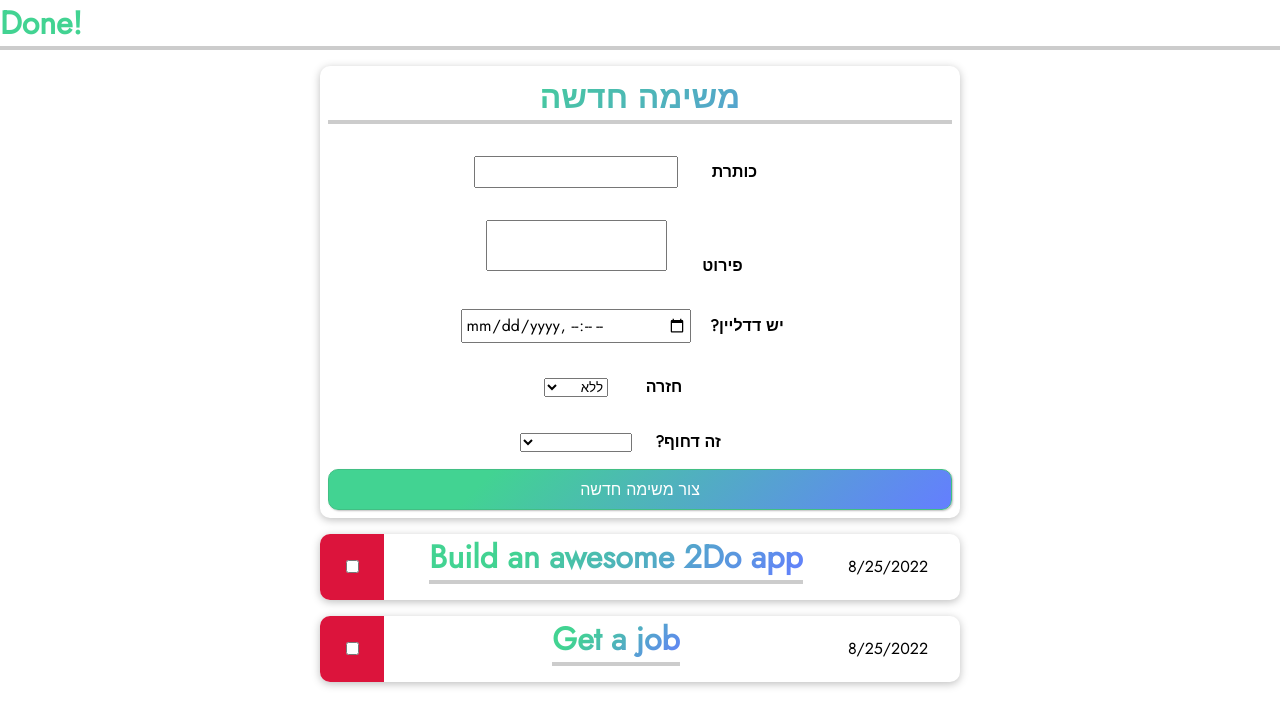
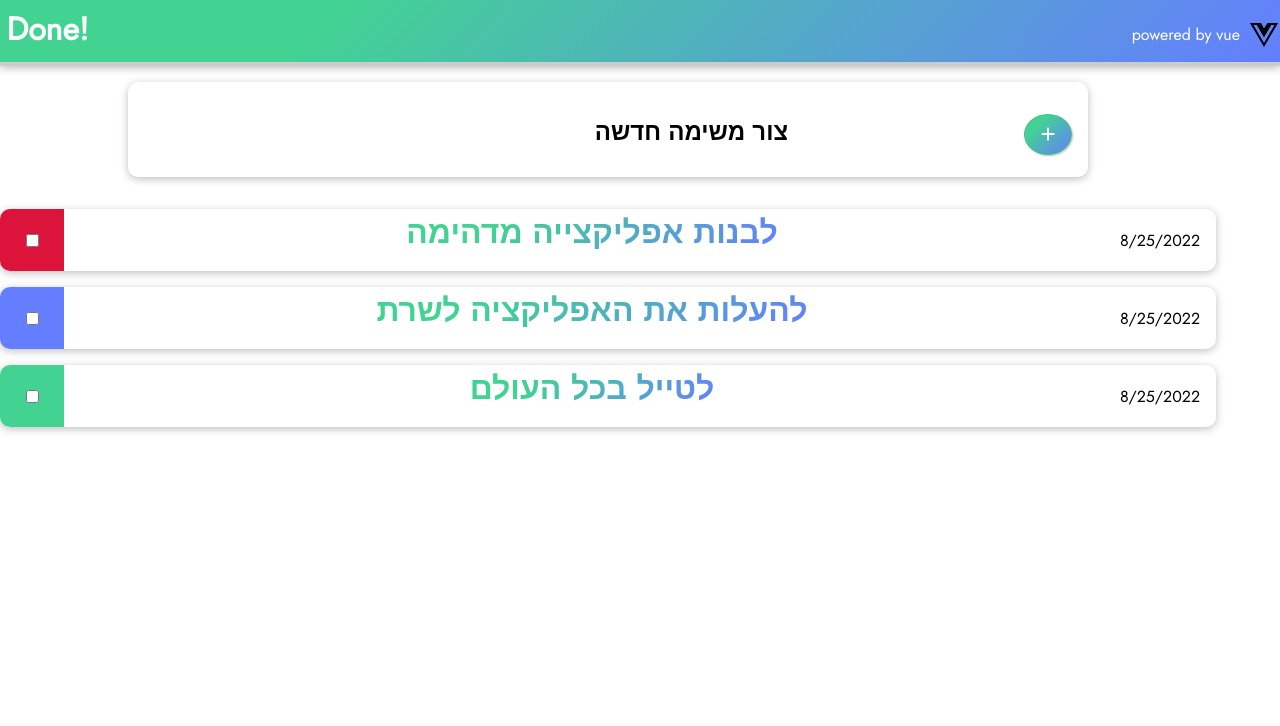
Before and after one commit to yisraelyoav/Done2do-app-vue, a Vue app: page / in a window 1280 px wide. Shown: the top 726 px of the page. Built offline with nearby package versions, Linux system fonts and the light colour scheme.

Commit message:
feat: add transition for todoItem & newTodoBtn TheHeader comp, AppLayout comp, style: priority different colors

```diff
--- a/src/App.vue
+++ b/src/App.vue
@@ -1,5 +1,7 @@
 <template>
-  <h2 class="header">Done!</h2>
+  <theHeader />
+  <AppLayout>
+    <main>
       <new-todo-modal @add-todo="addNewTodo"></new-todo-modal>
       <ul>
         <todo-item
@@ -16,29 +18,50 @@
           @delete="deleteTodo"
         ></todo-item>
       </ul>
+    </main>
+  </AppLayout>
 </template>
 
 <script>
+import TheHeader from "./components/layout/TheHeader.vue";
+import AppLayout from "./components/layout/appLayout.vue";
+import TodoItem from "./components/Todos/TodoItem.vue";
+import NewTodoModal from "./components/Todos/NewTodoModal.vue";
 export default {
+  components: {
+    TheHeader,
+    AppLayout,
+    TodoItem,
+    NewTodoModal,
+  },
   data() {
     return {
       todos: [
         {
           id: "1",
-          title: "Build an awesome 2Do app",
-          description: "dazzeling app that will get you a job",
+          title: "לבנות אפליקצייה מדהימה",
+          description: "אפליקציה מהממת שתשיג לי עבודה",
           deadline: new Date().toLocaleDateString(),
           repetition: "חזרה שבועית",
-          priority: "High",
+          priority: "high",
           isDone: false,
         },
         {
           id: "2",
-          title: "Get a job",
-          description: "finally get an amazing job",
+          title: "להעלות את האפליקציה לשרת",
+          description: "הירוקו/פיירבייס/ שרת אחר כלשהו",
           deadline: new Date().toLocaleDateString(),
           repetition: "חזרה שנתית",
-          priority: "High",
+          priority: "medium",
+          isDone: false,
+        },
+        {
+          id: "3",
+          title: "לטייל בכל העולם",
+          description: "אפשר להתחיל בחוצה אמריקה הצפונית",
+          deadline: new Date().toLocaleDateString(),
+          repetition: "חזרה שנתית",
+          priority: "low",
           isDone: false,
         },
       ],
@@ -77,7 +100,6 @@ export default {
 * {
   box-sizing: border-box;
 }
-
 html {
   font-family: "Jost", sans-serif;
 }
@@ -85,54 +107,20 @@ html {
 body {
   margin: 0;
 }
-
-header {
-  box-shadow: 0 2px 8px rgba(0, 0, 0, 0.26);
-  margin: 3rem auto;
-  border-radius: 10px;
-  padding: 1rem;
-  background-color: #58004d;
-  color: white;
-  text-align: center;
-  width: 90%;
-  max-width: 40rem;
+main {
+  display: flex;
+  flex-direction: column;
+}
+#app {
+  display: flex;
+  flex-direction: column;
+  align-content: center;
 }
 
 #app ul {
   margin: 0;
   padding: 0;
   list-style: none;
-}
-
-#app li {
-  justify-content: space-between;
-  display: flex;
-  direction: rtl;
-}
-
-h2 {
-  font-size: 2rem;
-  cursor: pointer;
-  border-bottom: 4px solid #ccc;
-  background: -webkit-linear-gradient(315deg, #42d392 25%, #647eff);
-  background-clip: text;
-  -webkit-background-clip: text;
-  -webkit-text-fill-color: transparent;
-  margin: 0 0 1rem 0;
-}
-
-#app form {
-  display: flex;
-  flex-direction: column;
-  justify-content: center;
-  direction: rtl;
-  box-shadow: 0 2px 8px rgba(0, 0, 0, 0.26);
-  margin: 1rem auto;
-  border-radius: 10px;
-  padding: 0.5rem;
-  text-align: center;
-  width: 90%;
-  max-width: 40rem;
 }
 
 button {
@@ -155,20 +143,6 @@ button:active {
   color: rgb(132, 6, 146);
   box-shadow: 3px 3px 3px rgba(105, 1, 125, 0.26);
 }
-#app input {
-  font: inherit;
-  padding: 0.15rem;
-}
-#app label {
-  font-weight: bold;
-  margin-right: 1rem;
-  width: 7rem;
-  display: inline-block;
-}
-#app textarea {
-  resize: none;
-}
-#app form div {
-  margin: 1rem 0;
-}
+
+
 </style>
--- a/src/components/Todos/NewTodoModal.vue
+++ b/src/components/Todos/NewTodoModal.vue
@@ -1,9 +1,40 @@
 <template>
   <form @submit.prevent="submitData">
-    <h2>משימה חדשה</h2>
+    <div class="addHeader">
+      <Transition mode="out-in">
+        <button
+          type="button"
+          v-if="toggleModal === false"
+          class="addNewTodoBtn"
+          @click="toggleNewTodoModal"
+        >
+          <font-awesome-icon icon="fa-solid fa-plus" />
+        </button>
+        <button
+          type="button"
+          v-else-if="toggleModal"
+          class="addNewTodoBtn"
+          @click="toggleNewTodoModal"
+        >
+          <font-awesome-icon icon="fa-solid fa-close" />
+        </button>
+      </Transition>
+      <h2 v-if="toggleModal === false" @click="toggleNewTodoModal">
+        צור משימה חדשה
+      </h2>
+      <h2 v-else-if="toggleModal">משימה חדשה</h2>
+    </div>
+
+    <div class="formContent" v-if="toggleModal">
       <div>
-      <label for="Todotitle">כותרת</label>
-      <input type="text" name="title" id="Todotitle" v-model="enterdTitle" />
+        <label for="Todotitle" class="required">כותרת</label>
+        <input
+          type="text"
+          name="title"
+          id="Todotitle"
+          maxlength="25"
+          v-model="enterdTitle"
+        />
       </div>
       <div>
         <label for="TodoDescription">פירוט</label>
@@ -17,7 +48,7 @@
         />
       </div>
       <div>
-      <label for="TodoDeadline">יש דדליין?</label>
+        <label for="TodoDeadline" class="required">מה הדדליין?</label>
         <input
           type="datetime-local"
           name="deadline"
@@ -27,7 +58,11 @@
       </div>
       <div>
         <label for="TodoRepetition">חזרה</label>
-      <select name="repetition" id="TodoRepetition" v-model="enterdRepetition">
+        <select
+          name="repetition"
+          id="TodoRepetition"
+          v-model="enterdRepetition"
+        >
           <option value="">ללא</option>
           <option value="חזרה יומית">יומית</option>
           <option value="חזרה שבועית">שבועית</option>
@@ -36,14 +71,18 @@
         </select>
       </div>
       <div>
-      <label for="TodoPriority">זה דחוף?</label>
+        <label for="TodoPriority" class="required">כמה זה דחוף?</label>
         <select name="priority" id="TodoPriority" v-model="enterdPriority">
-        <option value="High">בהקדם האפשרי</option>
-        <option value="Medium">צריך לעשות</option>
-        <option value="Low">מתישהו</option>
+          <option disabled value="">בחר רמת דחיפות</option>
+          <option value="high">בהקדם האפשרי</option>
+          <option value="medium">צריך לעשות</option>
+          <option value="low">מתישהו</option>
         </select>
       </div>
-    <button type="submit">צור משימה חדשה</button>
+    </div>
+    <button v-if="toggleModal" class="createTodoBtn" type="submit">
+      צור משימה חדשה
+    </button>
   </form>
   <teleport to="body">
     <error-alert v-if="inputIsValid">
@@ -57,6 +96,12 @@
 <script>
 import ErrorAlert from "../UI/ErrorAlert.vue";
 export default {
+  // props: {
+  //   toggleModal: {
+  //     type: Boolean,
+  //     require: true,
+  //   },
+  // },
   components: {
     ErrorAlert,
   },
@@ -68,10 +113,14 @@ export default {
       enterdRepetition: "",
       enterdPriority: "",
       inputIsValid: false,
+      toggleModal: false,
     };
   },
   emits: ["add-todo"],
   methods: {
+    toggleNewTodoModal() {
+      this.toggleModal = !this.toggleModal;
+    },
     submitData() {
       if (
         this.enterdTitle === "" ||
@@ -94,6 +143,7 @@ export default {
           (this.enterdDeadline = ""),
           (this.enterdRepetition = ""),
           (this.enterdPriority = "");
+        this.toggleNewTodoModal();
       }
     },
     closeError() {
@@ -102,3 +152,75 @@ export default {
   },
 };
 </script>
+
+<style scoped>
+.addHeader {
+  margin: 0;
+  width: 100%;
+  justify-content: flex-start;
+}
+.addNewTodoBtn {
+  width: fit-content;
+  margin-top: 1.5rem;
+  margin-right: 0.5rem;
+  margin-left: 25%;
+  border-radius: 50%;
+
+  align-self: baseline;
+}
+h2 {
+  align-self: baseline;
+}
+form {
+  display: flex;
+  flex-direction: column;
+  align-items: center;
+  justify-content: center;
+  direction: rtl;
+  box-shadow: 0 2px 8px rgba(0, 0, 0, 0.26);
+  margin: 1rem auto;
+  border-radius: 10px;
+  padding: 0.5rem;
+  width: 100%;
+  max-width: 60rem;
+}
+.formContent {
+  display: flex;
+  flex-direction: column;
+  text-align: right;
+}
+input {
+  font: inherit;
+  padding: 0.15rem;
+}
+label {
+  font-weight: bold;
+  margin-right: 1rem;
+  width: 7rem;
+  display: inline;
+}
+.required:after {
+  content: "*";
+  color: red;
+}
+textarea {
+  resize: none;
+}
+form div {
+  display: flex;
+  justify-content: space-between;
+  margin: 1rem 0;
+}
+.createTodoBtn {
+  width: 100%;
+}
+.v-enter-active,
+.v-leave-active {
+  transition: opacity 0.3s ease;
+}
+
+.v-enter-from,
+.v-leave-to {
+  opacity: 0;
+}
+</style>
--- a/src/components/Todos/TodoItem.vue
+++ b/src/components/Todos/TodoItem.vue
@@ -3,25 +3,40 @@
     <li>
       <div class="times">
         <div>{{ deadline }}</div>
+        <transition name="bounce">
           <div v-if="detailsAreVisible">
             <p>{{ repetition }}</p>
           </div>
+        </transition>
       </div>
       <div>
         <h2 @click="toggleDetails">{{ title }}</h2>
+        <transition name="bounce">
           <div v-if="detailsAreVisible">
             <p>{{ description }}</p>
           </div>
+        </transition>
       </div>
-      <div class="priority">
+      <div
+        class="priority"
+        :class="{
+          highPriority: priorityStatus.High,
+          mediumPriority: priorityStatus.Medium,
+          lowPriority: priorityStatus.Low,
+        }"
+      >
         <div class="priority-buttons">
+          <Transition name="bounce">
             <button v-if="detailsAreVisible" @click="$emit('delete', id)">
               <font-awesome-icon icon="fa-solid fa-trash" />
             </button>
+          </Transition>
           <input class="doneCheckbox" type="checkbox" @change="toggleIsDone" />
+          <Transition name="bounce">
             <button @click="$emit('edit', id)" v-if="detailsAreVisible">
               <font-awesome-icon icon="fa-solid fa-pencil" />
             </button>
+          </Transition>
         </div>
       </div>
     </li>
@@ -64,6 +79,11 @@ export default {
   data() {
     return {
       detailsAreVisible: false,
+      priorityStatus: {
+        High: this.priority === "high",
+        Medium: this.priority === "medium",
+        Low: this.priority === "low",
+      },
     };
   },
   emits: ["toggle-isDone", "delete"],
@@ -79,13 +99,36 @@ export default {
 </script>
 
 <style scoped>
+li {
+  justify-content: space-between;
+  display: flex;
+  direction: rtl;
+}
+h2 {
+  font-size: 2rem;
+  cursor: pointer;
+  background: -webkit-linear-gradient(315deg, #42d392 25%, #647eff);
+  background-clip: text;
+  -webkit-background-clip: text;
+  -webkit-text-fill-color: transparent;
+  margin: 0 0 1rem 0;
+}
 .priority {
   width: 4rem;
+  margin: 0 0.5rem 0 0;
   border-radius: 10px 0 0 10px;
-  background-color: crimson;
   display: flex;
   flex-direction: column;
   justify-content: center;
+}
+.highPriority {
+  background-color: crimson;
+}
+.mediumPriority {
+  background-color: #647eff;
+}
+.lowPriority {
+  background-color: #42d392;
 }
 .doneCheckbox:checked {
   cursor: pointer;
@@ -105,7 +148,7 @@ export default {
 .times {
   display: flex;
   flex-direction: column;
-  margin: 0 2rem 0 0;
+  margin: 0 1rem 0 0.5rem;
   justify-content: center;
 }
 .priority-buttons button {
@@ -126,4 +169,21 @@ export default {
   color: black;
   text-shadow: 1px 1px 2px rgba(0, 0, 0, 0.26);
 }
+.bounce-enter-active {
+  animation: bounce-in 0.5s;
+}
+.bounce-leave-active {
+  animation: bounce-in 0.3s reverse;
+}
+@keyframes bounce-in {
+  0% {
+    transform: scale(0);
+  }
+  50% {
+    transform: scale(1.25);
+  }
+  100% {
+    transform: scale(1);
+  }
+}
 </style>
--- a/src/components/UI/BasicCard.vue
+++ b/src/components/UI/BasicCard.vue
@@ -10,7 +10,6 @@ div {
   margin: 1rem auto;
   border-radius: 10px;
   text-align: center;
-  width: 95%;
-  max-width: 40rem;
+  width: 100%;
 }
 </style>
--- /dev/null
+++ b/src/components/layout/AppLayout.vue
@@ -0,0 +1,13 @@
+<template>
+  <div class="layout">
+    <slot> </slot>
+  </div>
+</template>
+
+<style>
+.layout {
+  display: flex;
+  flex-direction: column;
+  max-width: 95%;
+}
+</style>
--- /dev/null
+++ b/src/components/layout/TheHeader.vue
@@ -0,0 +1,47 @@
+<template>
+  <header>
+    <h2>Done!</h2>
+    <div class="byVue">
+      <p>powered by vue</p>
+      <img
+        id="vueIcon"
+        src="../../assets/icons/vuejsBrands.svg"
+        alt="VueIcon"
+      />
+    </div>
+  </header>
+</template>
+<script>
+export default {};
+</script>
+<style scoped>
+header {
+  display: flex;
+  align-items: baseline;
+  justify-content: space-between;
+  box-shadow: 0 2px 8px rgba(0, 0, 0, 0.26);
+  background: -webkit-linear-gradient(315deg, #42d392 25%, #647eff);
+  background-clip: border-box;
+  color: white;
+  border-bottom: 4px solid #ccc;
+}
+h2 {
+  font-size: 2rem;
+  cursor: pointer;
+  margin: 0.4rem 0.4rem 0 0.4rem;
+  color: white;
+}
+.byVue {
+  display: flex;
+  align-items: center;
+}
+p {
+  padding: 0;
+  margin-right: 0.5rem;
+}
+#vueIcon {
+  color: black;
+  width: 2rem;
+  height: 2rem;
+}
+</style>
--- a/src/main.js
+++ b/src/main.js
@@ -2,15 +2,20 @@ import { createApp } from "vue";
 import App from "./App.vue";
 import { library } from "@fortawesome/fontawesome-svg-core";
 import { FontAwesomeIcon } from "@fortawesome/vue-fontawesome";
-import { faPencil, faTrash } from "@fortawesome/free-solid-svg-icons";
+import {
+  faPencil,
+  faTrash,
+  faPlus,
+  faClose,
+} from "@fortawesome/free-solid-svg-icons";
+
+import BasicCard from "./components/UI/BasicCard.vue";
+
 const app = createApp(App);
 
-import BasicCard from "./components/UI/BasicCard.vue";
-import TodoItem from "./components/Todos/TodoItem.vue";
-import NewTodoModal from "./components/Todos/NewTodoModal.vue";
-library.add(faPencil, faTrash);
-app.component("todo-item", TodoItem);
+library.add(faPencil, faTrash, faPlus, faClose);
+
 app.component("basic-card", BasicCard);
-app.component("new-todo-modal", NewTodoModal);
+
 app.component("font-awesome-icon", FontAwesomeIcon);
 app.mount("#app");
```
Also changed, not shown: src/assets/icons/vuejsBrands.svg (added). Lines whose indentation alone changed are shown as unchanged.
